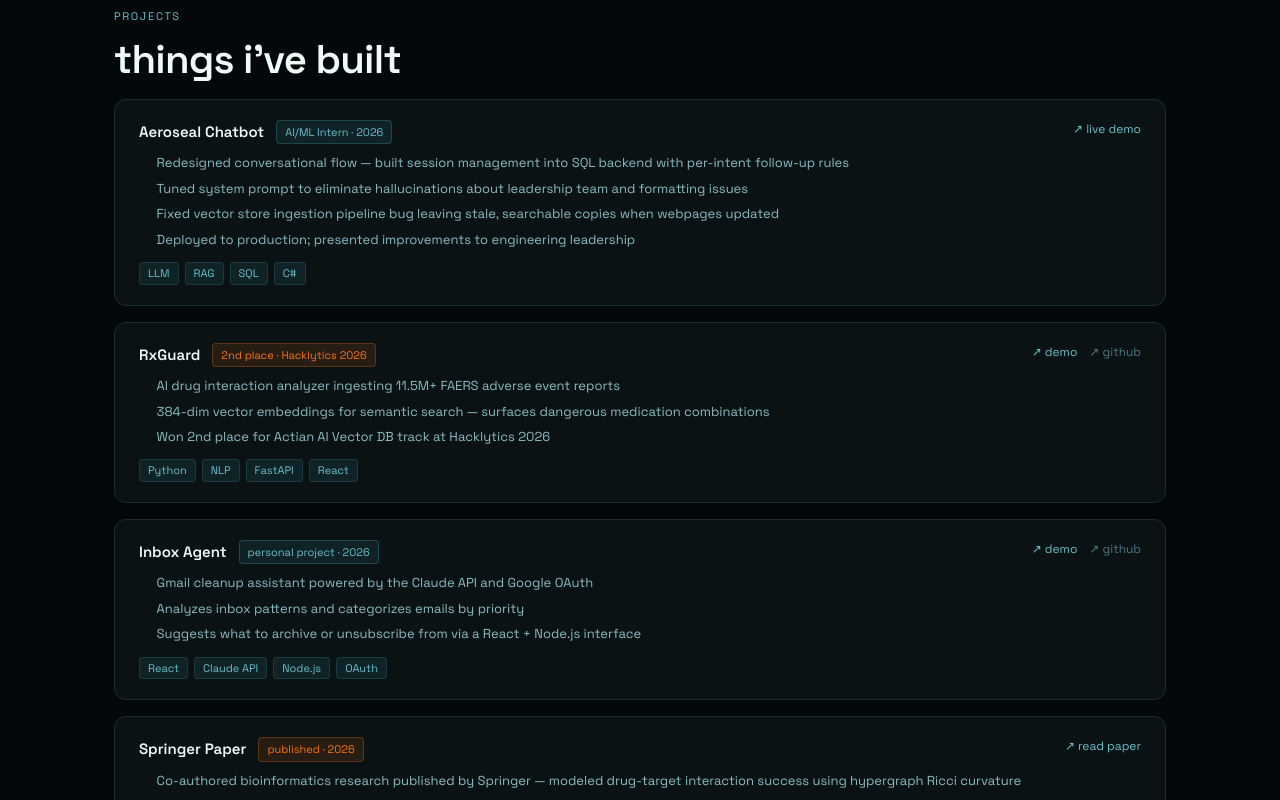
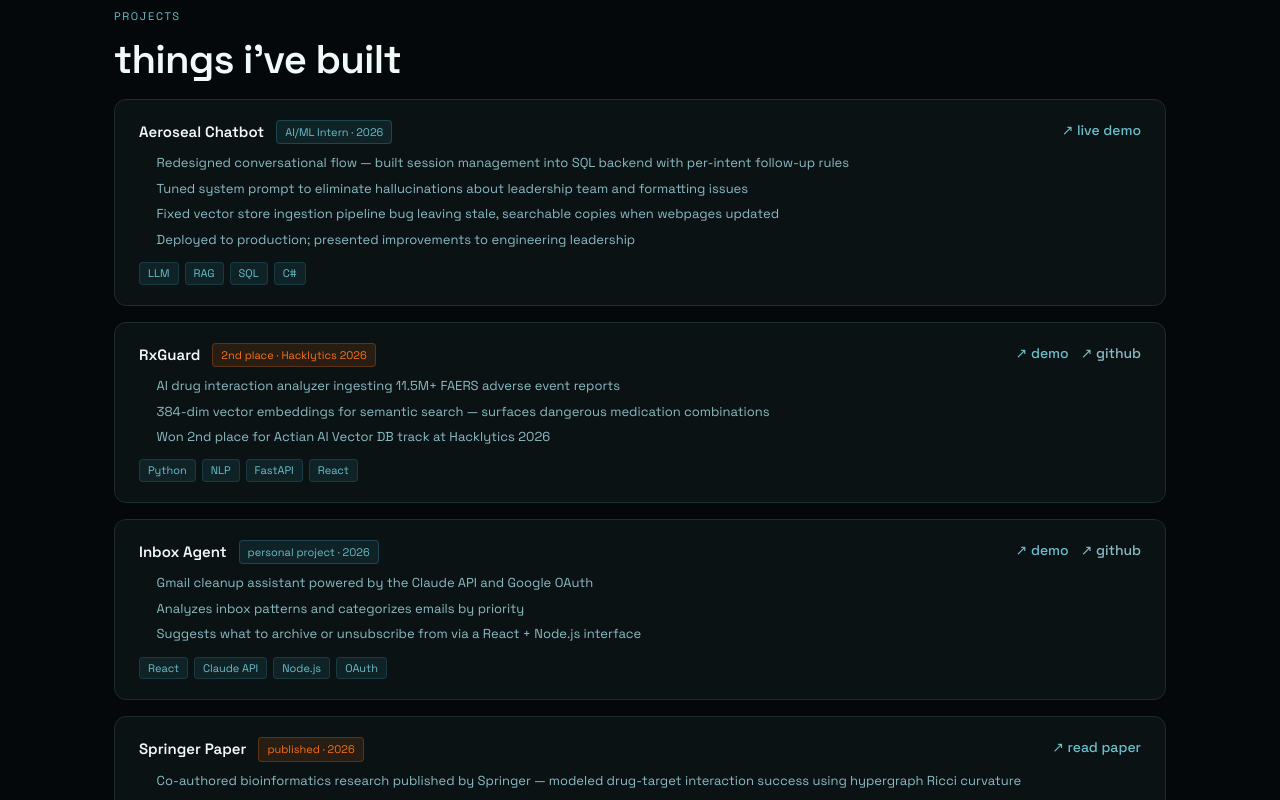
Before and after one commit to Aishi25/PersonalPortfolio, a Next.js app: page / in a window 1280 px wide. Shown: the part 1740-2540 px from the top of the page. Built offline with nearby package versions, Linux system fonts and the light colour scheme.

Commit message:
Increase project link font size to 14px and bump weight for visibility

```diff
--- a/components/Projects.tsx
+++ b/components/Projects.tsx
@@ -126,7 +126,7 @@ export function Projects() {
                     href={p.demo}
                     target="_blank"
                     rel="noopener noreferrer"
-                    style={{ fontSize: "12px", color: "var(--primary-light)", textDecoration: "none" }}
+                    style={{ fontSize: "14px", color: "var(--primary-light)", textDecoration: "none", fontWeight: 500 }}
                     onMouseEnter={(e) => (e.currentTarget.style.color = "var(--text)")}
                     onMouseLeave={(e) => (e.currentTarget.style.color = "var(--primary-light)")}
                   >
@@ -138,9 +138,9 @@ export function Projects() {
                     href={p.github}
                     target="_blank"
                     rel="noopener noreferrer"
-                    style={{ fontSize: "12px", color: "var(--text-muted)", textDecoration: "none" }}
-                    onMouseEnter={(e) => (e.currentTarget.style.color = "var(--text-secondary)")}
-                    onMouseLeave={(e) => (e.currentTarget.style.color = "var(--text-muted)")}
+                    style={{ fontSize: "14px", color: "var(--text-secondary)", textDecoration: "none", fontWeight: 500 }}
+                    onMouseEnter={(e) => (e.currentTarget.style.color = "var(--text)")}
+                    onMouseLeave={(e) => (e.currentTarget.style.color = "var(--text-secondary)")}
                   >
                     ↗ github
                   </a>
```
